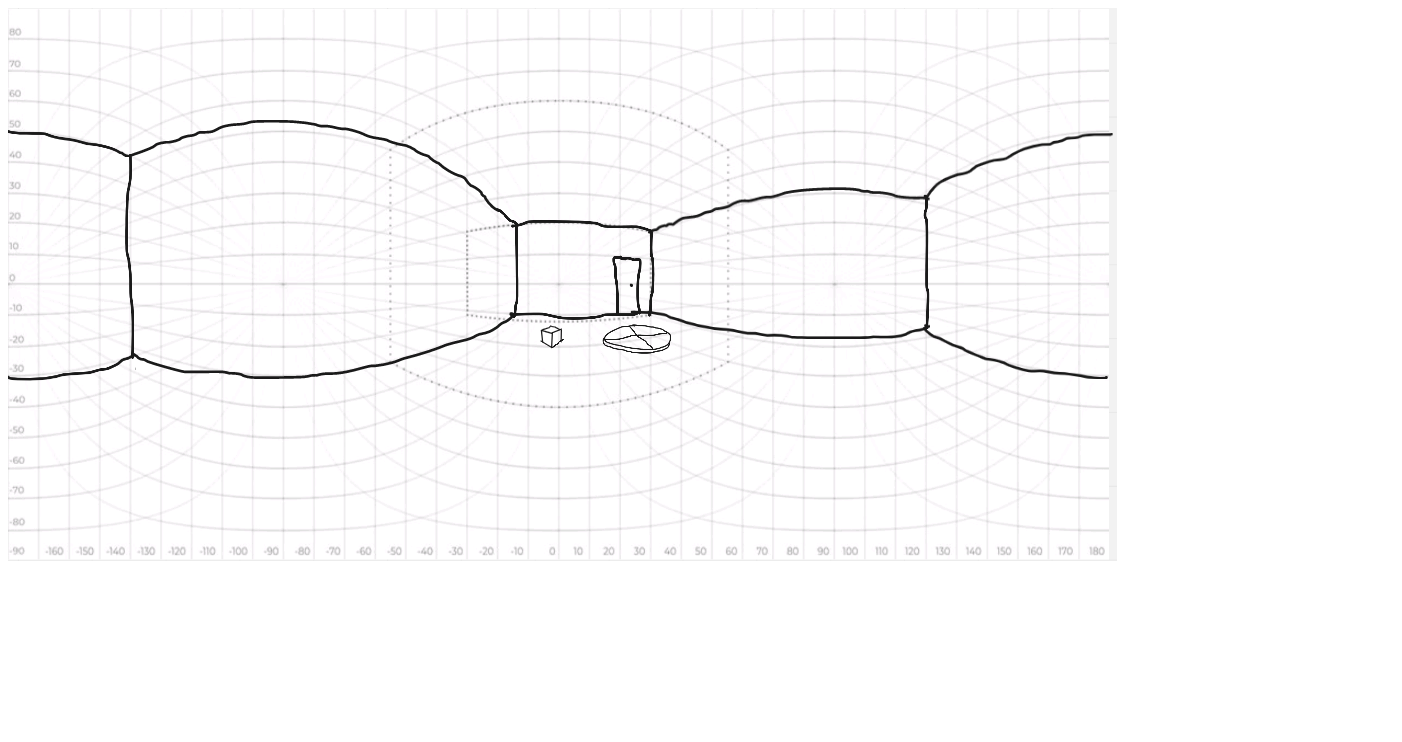
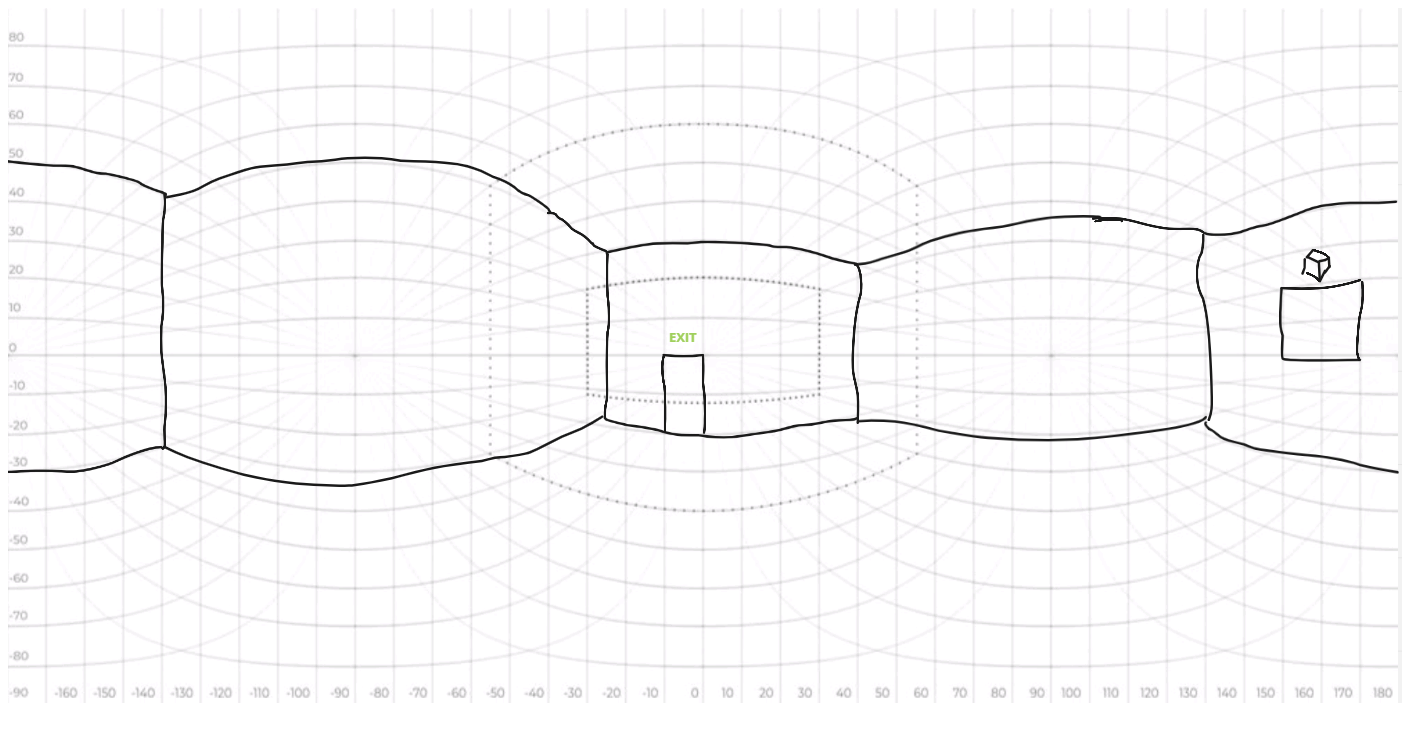
Before and after one commit to DarrylCully/ImmersiveTech, a plain HTML site: page index.html in a window 1280 px wide. Shown: the whole page, 1402 px wide, since content can reach past the window. Drawn offline with Linux system fonts and the light colour scheme.

Commit message:
Update index.html

```diff
--- a/index.html
+++ b/index.html
@@ -5,7 +5,7 @@
   <body>
     <a-scene background="transparent:true">
       <a-assets>
-        <img id="VR_Wireframe" src="room5.png">
+        <img id="VR_Wireframe" src="tutorialLvl.png">
         </a-assets>
       <a-sky src="#VR_Wireframe"></a-sky>
       <a-camera position="0 0 0" fov="90"></a-camera>
```
